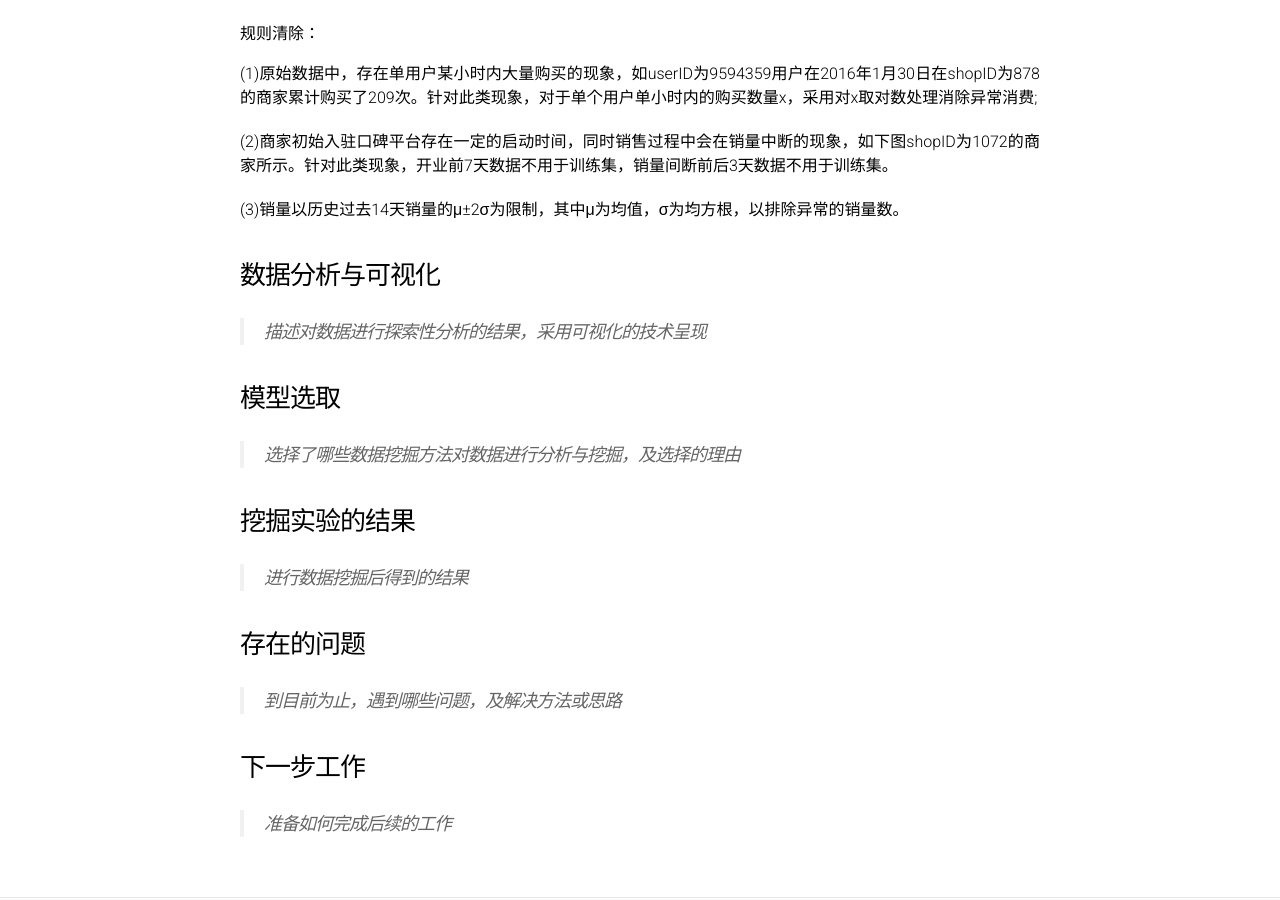
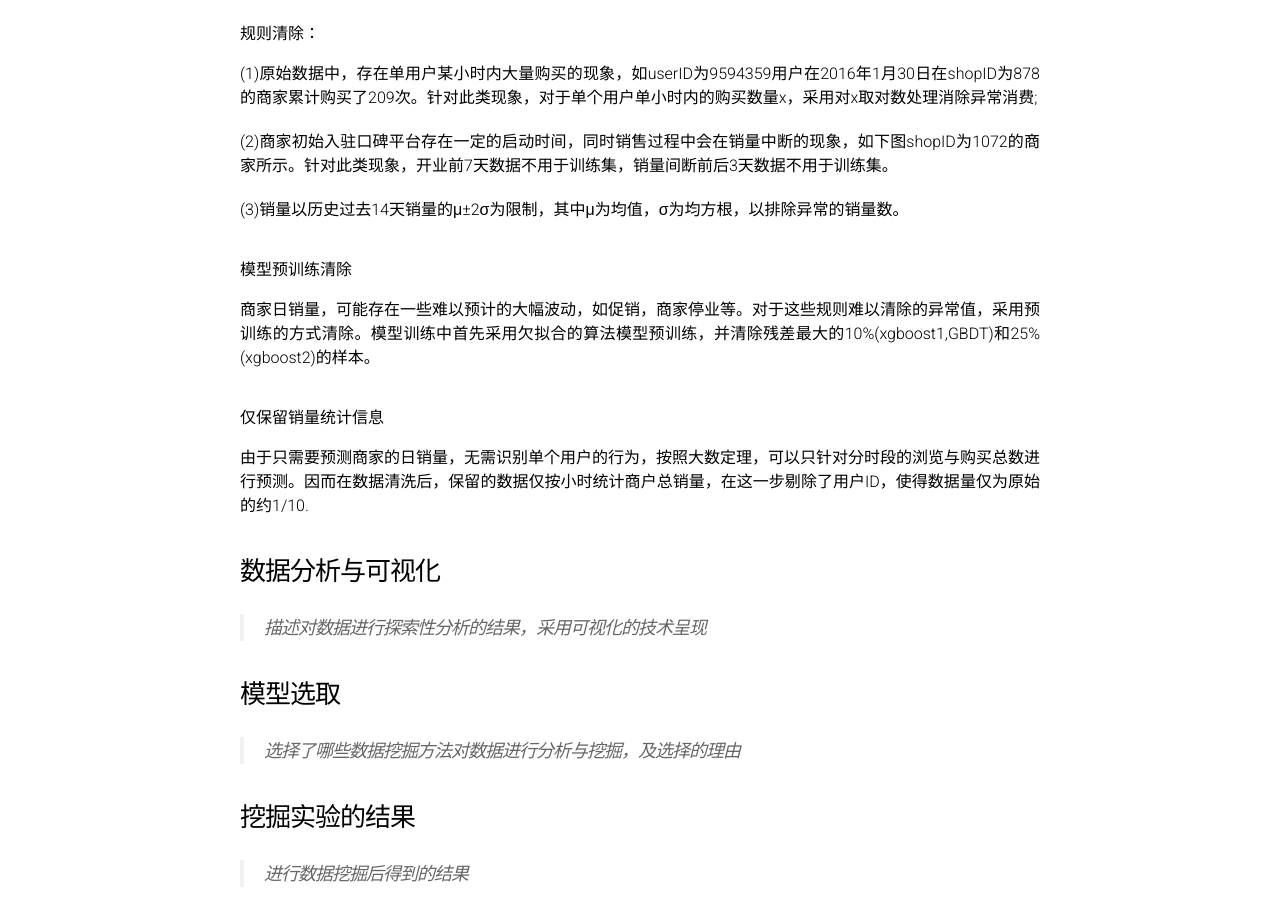
Before and after one commit to BITDM/bitdm.github.io, a Jekyll site: the page built from 2018/projects/P16/midterm.md, in a window 1280 px wide and 900 px high, scrolled down 600 px. Built offline with Jekyll 4.4.1, drawn with Linux system fonts in a browser that asks for light colours; our own code applies the rules of GitHub Pages for plain Markdown files.

Commit message:
Update midterm.md

```diff
--- a/2018/projects/P16/midterm.md
+++ b/2018/projects/P16/midterm.md
@@ -25,6 +25,12 @@ permalink: /2018/projects/p16/midterm/
 
 (3)销量以历史过去14天销量的μ±2σ为限制，其中μ为均值，σ为均方根，以排除异常的销量数。
 
+##### 模型预训练清除
+商家日销量，可能存在一些难以预计的大幅波动，如促销，商家停业等。对于这些规则难以清除的异常值，采用预训练的方式清除。模型训练中首先采用欠拟合的算法模型预训练，并清除残差最大的10%(xgboost1,GBDT)和25%(xgboost2)的样本。
+
+##### 仅保留销量统计信息
+由于只需要预测商家的日销量，无需识别单个用户的行为，按照大数定理，可以只针对分时段的浏览与购买总数进行预测。因而在数据清洗后，保留的数据仅按小时统计商户总销量，在这一步剔除了用户ID，使得数据量仅为原始的约1/10.
+
 ### 数据分析与可视化
 
 > 描述对数据进行探索性分析的结果，采用可视化的技术呈现
```
